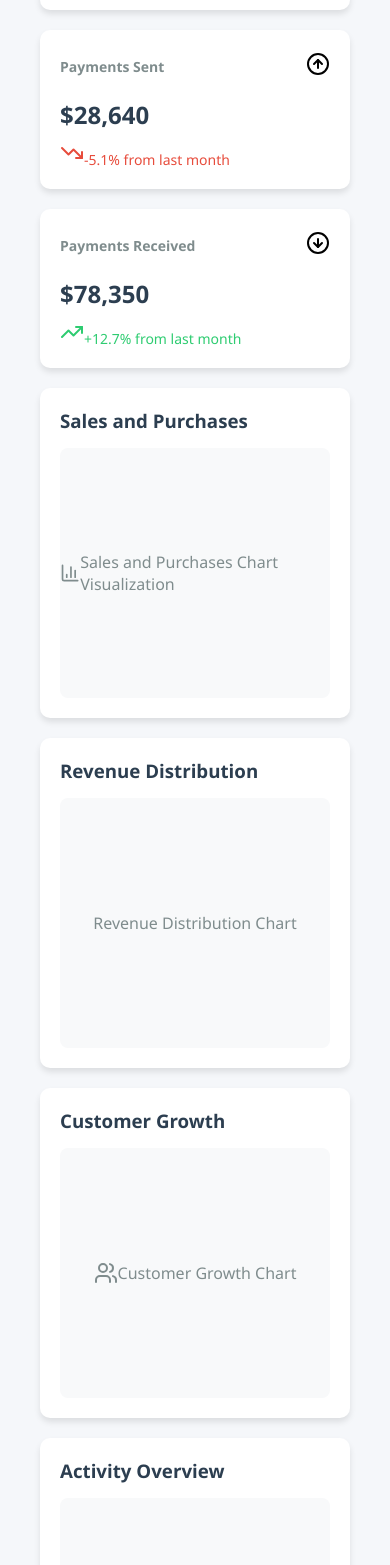
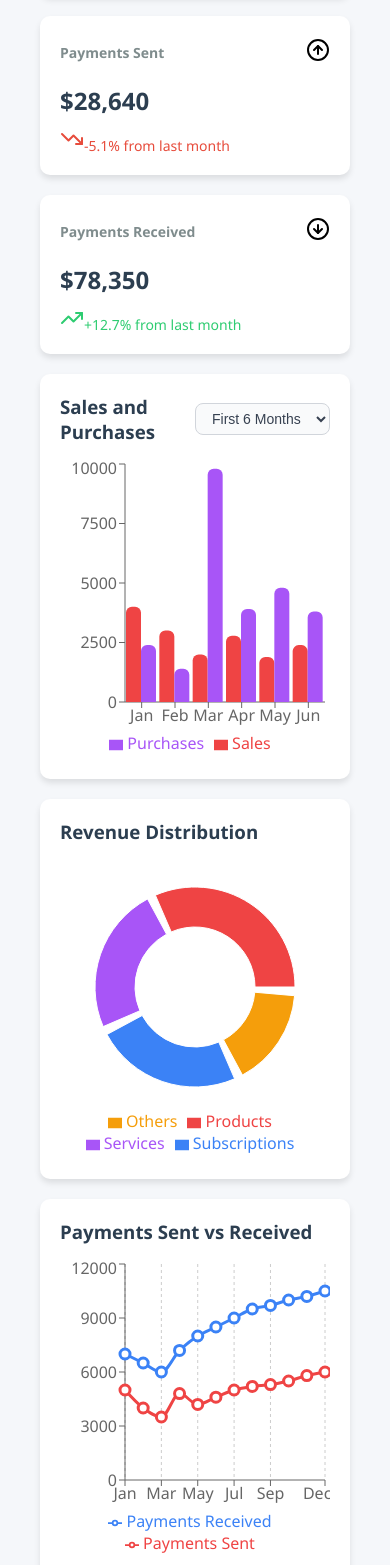
Before and after one commit to CyprianDavis/Lost-and-Found-tracking-System-ui, a React (Vite) app: page / in a window 390 px wide. Shown: the part 432-1997 px from the top of the page. Built offline with nearby package versions, Linux system fonts and the light colour scheme.

Commit message:
added charts to the dashboard

```diff
--- a/package.json
+++ b/package.json
@@ -16,7 +16,8 @@
     "@mui/material": "^7.3.1",
     "lucide-react": "^0.542.0",
     "react": "^19.1.1",
-    "react-dom": "^19.1.1"
+    "react-dom": "^19.1.1",
+    "recharts": "^3.2.0"
   },
   "devDependencies": {
     "@eslint/js": "^9.33.0",
--- a/src/App.jsx
+++ b/src/App.jsx
@@ -72,7 +72,7 @@ export default function App() {
       {/* Main Content Area */}
       <main
         className="app-content"
-        style={{ marginLeft: "0px", marginTop: "64px" }}
+        style={{ marginLeft: "0", marginTop: "50px" }}
       >
         {renderPage()}
       </main>
--- a/src/component/pages/Dashboard.css
+++ b/src/component/pages/Dashboard.css
@@ -1,4 +1,3 @@
-/* Dashboard.css */
 .dashboard-container {
   padding: 20px;
   background-color: #f5f7fa;
@@ -9,6 +8,7 @@
   gap: 20px;
 }
 
+/* Widgets */
 .widgets-container {
   display: grid;
   grid-template-columns: repeat(auto-fit, minmax(200px, 1fr));
@@ -85,17 +85,75 @@
   color: #2c3e50;
 }
 
+.chart-header {
+  display: flex;
+  justify-content: space-between;
+  align-items: center;
+  margin-bottom: 15px;
+}
+
+/* ComboBox (Dropdown) */
+.chart-select {
+  padding: 6px 12px;
+  border-radius: 8px;
+  border: 1px solid #d1d5db;
+  font-size: 14px;
+  background-color: #f9fafb;
+  color: #374151;
+  cursor: pointer;
+  transition: all 0.2s ease;
+}
+
+.chart-select:hover {
+  border-color: #9ca3af;
+  background-color: #f3f4f6;
+}
+
+.chart-select:focus {
+  outline: none;
+  border-color: #6366f1;
+  box-shadow: 0 0 0 3px rgba(99, 102, 241, 0.3);
+}
+
+/* Chart Area */
+.sales-purchases-chart {
+  width: 100%;
+  height: 300px;
+}
+
+/* Smooth hover effect on bars */
+.sales-purchases-chart .recharts-bar-rectangle path {
+  transition: all 0.3s ease-in-out;
+}
+
+.sales-purchases-chart .recharts-bar-rectangle:hover path {
+  opacity: 0.85;
+  transform: scaleY(1.05);
+}
+
+/* Placeholder */
 .chart-placeholder {
   height: 250px;
   background: #f8f9fa;
   border-radius: 8px;
   display: flex;
+  flex-direction: column;
   justify-content: center;
   align-items: center;
   color: #7f8c8d;
   margin-top: 15px;
 }
+.sales-purchases-chart .recharts-bar-rectangle path {
+  transition: all 0.3s ease-in-out;
+}
 
+.sales-purchases-chart .recharts-bar-rectangle:hover path {
+  opacity: 0.85;
+  transform: scaleY(1.05);
+}
+
+
+/* Recent Activity */
 .recent-activity {
   background: white;
   border-radius: 10px;
@@ -114,7 +172,10 @@
 }
 
 .recent-activity li {
-  padding: 10px 0;
+  display: flex;
+  align-items: center;
+  gap: 10px;
+  padding: 12px 0;
   border-bottom: 1px solid #eee;
 }
 
@@ -122,7 +183,18 @@
   border-bottom: none;
 }
 
-/* Responsive design */
+.activity-info p {
+  margin: 0;
+  font-weight: 500;
+  color: #2c3e50;
+}
+
+.activity-info span {
+  font-size: 12px;
+  color: #7f8c8d;
+}
+
+/* Responsive */
 @media (max-width: 768px) {
   .chart-container {
     grid-template-columns: 1fr;
--- a/src/component/pages/Dashboard.jsx
+++ b/src/component/pages/Dashboard.jsx
@@ -7,61 +7,89 @@ import {
   ArrowDownCircle,
   ArrowUpCircle,
   CreditCard,
-  Wallet,
   ShoppingCart,
   BarChart3,
-  PieChart,
   Activity,
-  Calendar,
   Users,
   Package,
-  Bell,
-  Search,
-  Settings,
-  User
+  Bell
 } from "lucide-react";
+import {
+  BarChart,
+  Bar,
+  XAxis,
+  YAxis,
+  Tooltip,
+  Legend,
+  ResponsiveContainer,
+  PieChart,
+  Pie,
+  Cell,
+  LineChart,
+  Line,
+  CartesianGrid
+} from "recharts";
 
 export default function Dashboard() {
   const [activeTab, setActiveTab] = useState('overview');
+  const [showNextSix, setShowNextSix] = useState(false);
 
-  // Financial metrics data for widgets
+  // Widgets data
   const widgetData = [
-  {
-    title: "Total Sales",
-    value: "$86,420",
-    change: "+15.2%",
-    icon: <BarChart3 className="w-6 h-6 text-green-500" />,
-    trend: "up",
-  },
-  {
-    title: "Total Expenses",
-    value: "$42,150",
-    change: "+8.3%",
-    icon: <CreditCard className="w-6 h-6 text-red-500" />,
-    trend: "up",
-  },
-  {
-    title: "Payments Sent",
-    value: "$28,640",
-    change: "-5.1%",
-    icon: <ArrowUpCircle className="w-6 h-6 text-yellow-500" />,
-    trend: "down",
-  },
-  {
-    title: "Payments Received",
-    value: "$78,350",
-    change: "+12.7%",
-    icon: <ArrowDownCircle className="w-6 h-6 text-blue-500" />,
-    trend: "up",
-  }
-];
+    { title: "Total Sales", value: "$86,420", change: "+15.2%", icon: <BarChart3 className="w-6 h-6 text-green-500" />, trend: "up" },
+    { title: "Total Expenses", value: "$42,150", change: "+8.3%", icon: <CreditCard className="w-6 h-6 text-red-500" />, trend: "up" },
+    { title: "Payments Sent", value: "$28,640", change: "-5.1%", icon: <ArrowUpCircle className="w-6 h-6 text-yellow-500" />, trend: "down" },
+    { title: "Payments Received", value: "$78,350", change: "+12.7%", icon: <ArrowDownCircle className="w-6 h-6 text-blue-500" />, trend: "up" }
+  ];
+
+  // Bar chart data (Sales vs Purchases)
+  const firstSixMonths = [
+    { month: 'Jan', sales: 4000, purchases: 2400 },
+    { month: 'Feb', sales: 3000, purchases: 1398 },
+    { month: 'Mar', sales: 2000, purchases: 9800 },
+    { month: 'Apr', sales: 2780, purchases: 3908 },
+    { month: 'May', sales: 1890, purchases: 4800 },
+    { month: 'Jun', sales: 2390, purchases: 3800 },
+  ];
+
+  const nextSixMonths = [
+    { month: 'Jul', sales: 3490, purchases: 4300 },
+    { month: 'Aug', sales: 4200, purchases: 2100 },
+    { month: 'Sep', sales: 3100, purchases: 2900 },
+    { month: 'Oct', sales: 4700, purchases: 3500 },
+    { month: 'Nov', sales: 3900, purchases: 3000 },
+    { month: 'Dec', sales: 5100, purchases: 4200 },
+  ];
+
+  const displayedData = showNextSix ? nextSixMonths : firstSixMonths;
+
+  // Donut chart data
+  const revenueData = [
+    { name: 'Products', value: 400 },
+    { name: 'Services', value: 300 },
+    { name: 'Subscriptions', value: 300 },
+    { name: 'Others', value: 200 },
+  ];
+  const COLORS = ['#ef4444', '#a855f7', '#3b82f6', '#f59e0b'];
+
+  // Line chart data for Payments
+  const paymentsData = [
+    { month: 'Jan', sent: 5000, received: 7000 },
+    { month: 'Feb', sent: 4000, received: 6500 },
+    { month: 'Mar', sent: 3500, received: 6000 },
+    { month: 'Apr', sent: 4800, received: 7200 },
+    { month: 'May', sent: 4200, received: 8000 },
+    { month: 'Jun', sent: 4600, received: 8500 },
+    { month: 'Jul', sent: 5000, received: 9000 },
+    { month: 'Aug', sent: 5200, received: 9500 },
+    { month: 'Sep', sent: 5300, received: 9700 },
+    { month: 'Oct', sent: 5500, received: 10000 },
+    { month: 'Nov', sent: 5800, received: 10200 },
+    { month: 'Dec', sent: 6000, received: 10500 },
+  ];
 
   return (
     <div className="dashboard-container">
-
-
-
-
       {/* Widgets */}
       <div className='widgets-container'>
         {widgetData.map((widget, index) => (
@@ -85,13 +113,26 @@ export default function Dashboard() {
           <div className='chart-card'>
             <div className="chart-header">
               <h3>Sales and Purchases</h3>
-
+              <select
+                className="chart-select"
+                value={showNextSix ? "next" : "first"}
+                onChange={(e) => setShowNextSix(e.target.value === "next")}
+              >
+                <option value="first">First 6 Months</option>
+                <option value="next">Last 6 Months</option>
+              </select>
             </div>
             <div className='sales-purchases-chart'>
-              <div className='chart-placeholder'>
-                <BarChart3 className="chart-icon" />
-                <p>Sales and Purchases Chart Visualization</p>
-              </div>
+              <ResponsiveContainer width="100%" height={300}>
+                <BarChart data={displayedData}>
+                  <XAxis dataKey="month" />
+                  <YAxis />
+                  <Tooltip />
+                  <Legend />
+                  <Bar dataKey="sales" fill="#ef4444" name="Sales" radius={[6, 6, 0, 0]} barSize={25}/>
+                  <Bar dataKey="purchases" fill="#a855f7" name="Purchases" radius={[6, 6, 0, 0]} barSize={25}/>
+                </BarChart>
+              </ResponsiveContainer>
             </div>
           </div>
         </div>
@@ -100,12 +141,26 @@ export default function Dashboard() {
           <div className='chart-card'>
             <div className="chart-header">
               <h3>Revenue Distribution</h3>
-
             </div>
-            <div className='chart-placeholder'>
-
-              <p>Revenue Distribution Chart</p>
-            </div>
+            <ResponsiveContainer width="100%" height={300}>
+              <PieChart>
+                <Pie
+                  data={revenueData}
+                  cx="50%"
+                  cy="50%"
+                  innerRadius={60}
+                  outerRadius={100}
+                  paddingAngle={5}
+                  dataKey="value"
+                >
+                  {revenueData.map((entry, index) => (
+                    <Cell key={`cell-${index}`} fill={COLORS[index % COLORS.length]} />
+                  ))}
+                </Pie>
+                <Tooltip />
+                <Legend />
+              </PieChart>
+            </ResponsiveContainer>
           </div>
         </div>
       </div>
@@ -115,14 +170,20 @@ export default function Dashboard() {
         <div className='primary-chart'>
           <div className='chart-card'>
             <div className="chart-header">
-              <h3>Customer Growth</h3>
-
+              <h3>Payments Sent vs Received</h3>
             </div>
             <div className='sales-purchases-chart'>
-              <div className='chart-placeholder'>
-                <Users className="chart-icon" />
-                <p>Customer Growth Chart</p>
-              </div>
+              <ResponsiveContainer width="100%" height={300}>
+                <LineChart data={paymentsData}>
+                  <CartesianGrid strokeDasharray="3 3" horizontal={false}/>
+                  <XAxis dataKey="month" />
+                  <YAxis />
+                  <Tooltip />
+                  <Legend />
+                  <Line type="monotone" dataKey="sent" name="Payments Sent" stroke="#ef4444" strokeWidth={3} dot={{ r: 5 }} />
+                  <Line type="monotone" dataKey="received" name="Payments Received" stroke="#3b82f6" strokeWidth={3} dot={{ r: 5 }} />
+                </LineChart>
+              </ResponsiveContainer>
             </div>
           </div>
         </div>
@@ -131,7 +192,6 @@ export default function Dashboard() {
           <div className='chart-card'>
             <div className="chart-header">
               <h3>Activity Overview</h3>
-
             </div>
             <div className='chart-placeholder'>
               <Activity className="chart-icon" />
```
Also changed, not shown: src/component/Sidebar.jsx (+52 -26 lines), src/component/pages/me.jsx (deleted), 1 other file (tests, documents, lock files or other folders).
